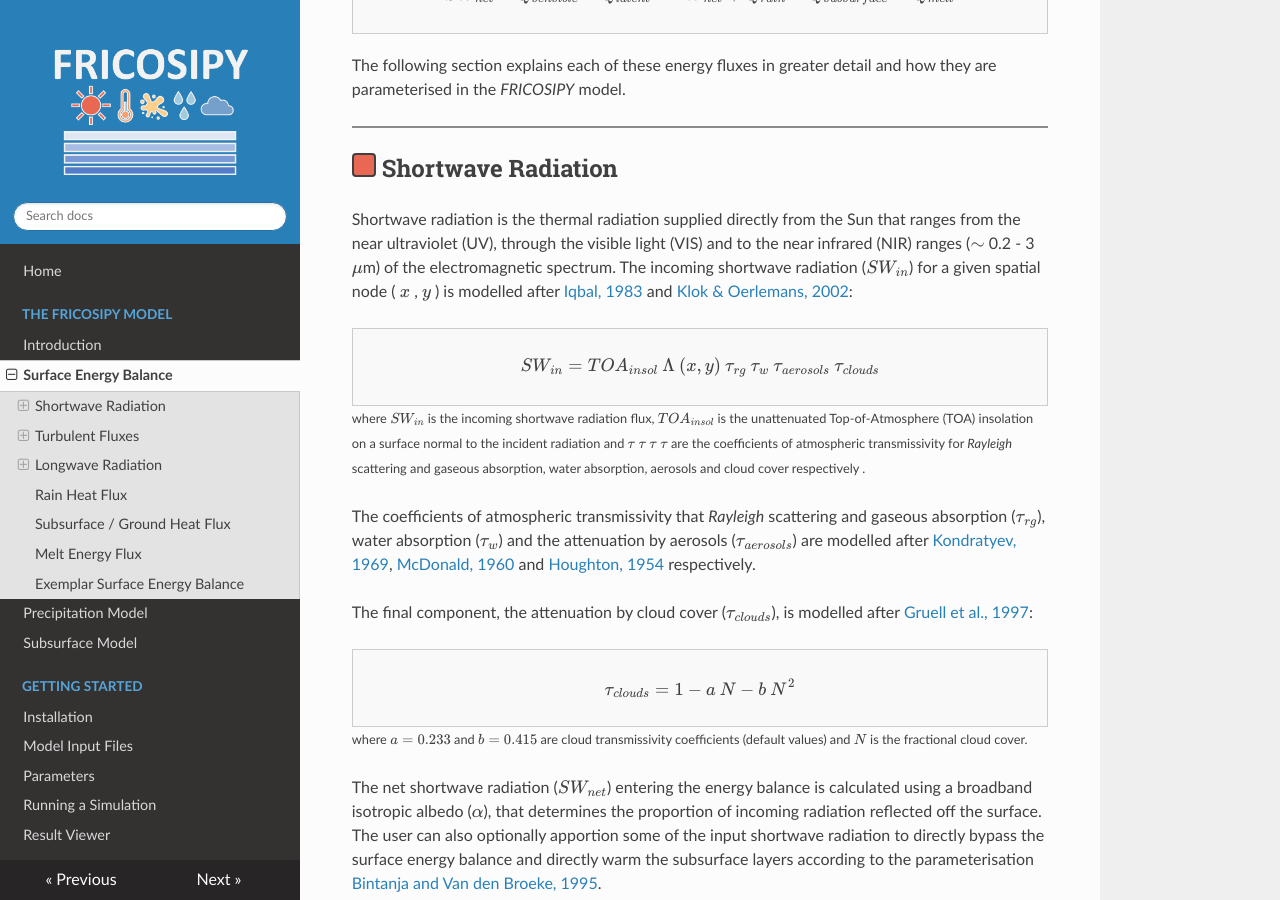
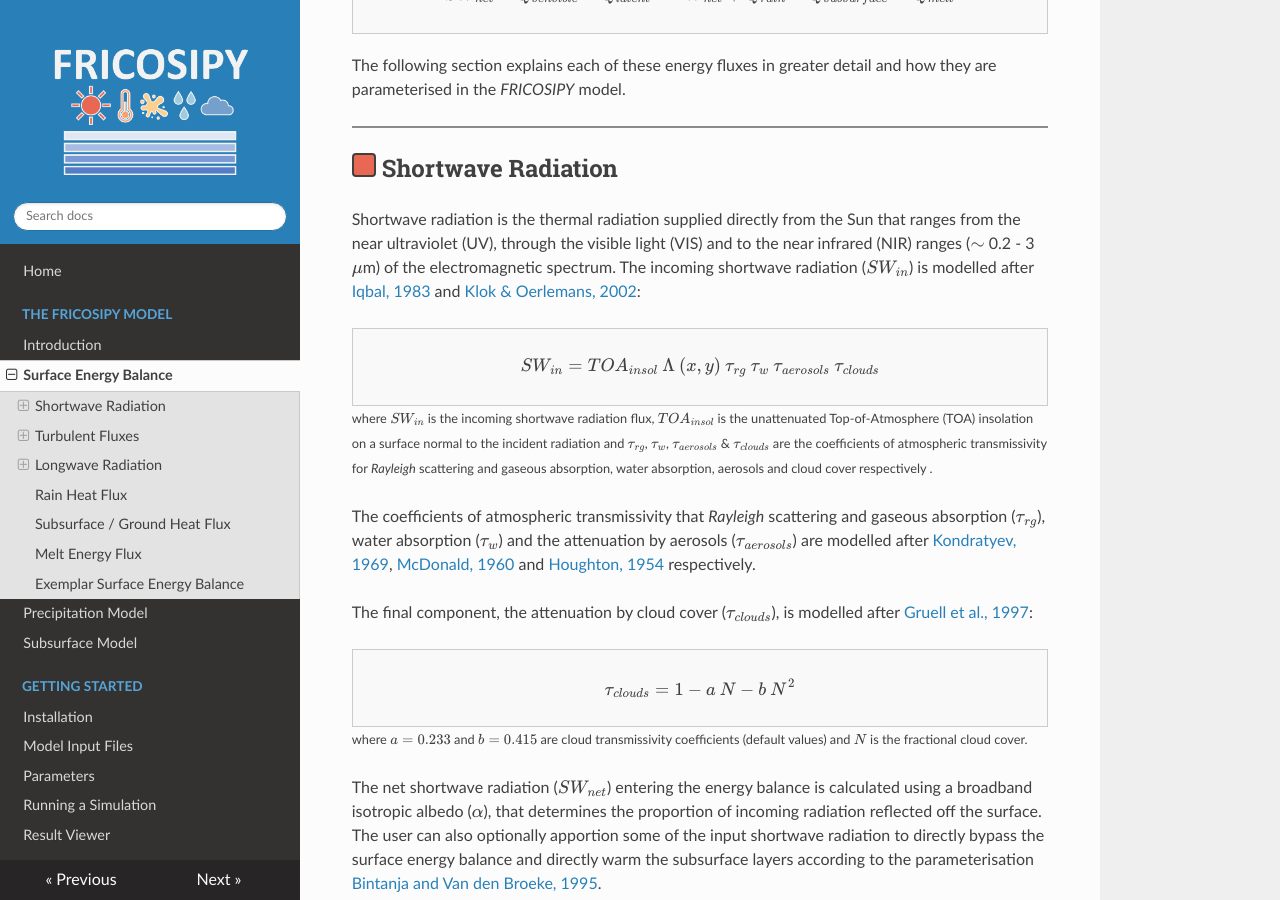
Before and after one commit to MarcusGastaldello/FRICOSIPY, an MkDocs documentation site: the page built from docs/surface_energy_balance.md, in a window 1280 px wide and 900 px high, scrolled down 1173 px. Built offline with MkDocs 1.6.1, drawn with Linux system fonts in a browser that asks for light colours; nearby versions of some CDN libraries.

Commit message:
Update surface_energy_balance.md

```diff
--- a/docs/surface_energy_balance.md
+++ b/docs/surface_energy_balance.md
@@ -39,14 +39,14 @@
 
 ## <span style="display: inline-block; width: 1em; height: 1em;background-color: #E86853; border: 2px solid #404040; border-radius: 4px; "></span>  Shortwave Radiation
 
-Shortwave radiation is the thermal radiation supplied directly from the Sun that ranges from the near ultraviolet (UV), through the visible light (VIS) and to the near infrared (NIR) ranges ($\sim$ 0.2 - 3 $\mu$m) of the electromagnetic spectrum. The incoming shortwave radiation ($SW_{in}$) for a given spatial node ( $x$ , $y$ ) is modelled after [Iqbal, 1983](https://doi.org/10.1016/B978-0-12-373750-2.X5001-0) and [Klok & Oerlemans, 2002](https://doi.org/10.3189/172756502781831133):
+Shortwave radiation is the thermal radiation supplied directly from the Sun that ranges from the near ultraviolet (UV), through the visible light (VIS) and to the near infrared (NIR) ranges ($\sim$ 0.2 - 3 $\mu$m) of the electromagnetic spectrum. The incoming shortwave radiation ($SW_{in}$) is modelled after [Iqbal, 1983](https://doi.org/10.1016/B978-0-12-373750-2.X5001-0) and [Klok & Oerlemans, 2002](https://doi.org/10.3189/172756502781831133):
 
 <div style="border:1px solid #ccc; padding:10px; background:#f9f9f9;">
 $$
 SW_{in} = TOA_{insol} \: \Lambda \: (x,y) \: \tau_{rg} \: \tau_{w} \: \tau_{aerosols} \: \tau_{clouds}
 $$
 </div>
-<small>where $SW_{in}$ is the incoming shortwave radiation flux, $TOA_{insol}$ is the unattenuated Top-of-Atmosphere (TOA) insolation on a surface normal to the incident radiation and $\tau$ $\tau$ $\tau$ $\tau$ are the coefficients of atmospheric transmissivity for *Rayleigh* scattering and gaseous absorption, water absorption, aerosols and cloud cover respectively .</small>
+<small>where $SW_{in}$ is the incoming shortwave radiation flux, $TOA_{insol}$ is the unattenuated Top-of-Atmosphere (TOA) insolation on a surface normal to the incident radiation and $\tau_{rg}$, $\tau_{w}$, $\tau_{aerosols}$ & $\tau_{clouds}$ are the coefficients of atmospheric transmissivity for *Rayleigh* scattering and gaseous absorption, water absorption, aerosols and cloud cover respectively .</small>
 
 The coefficients of atmospheric transmissivity that  *Rayleigh* scattering and gaseous absorption ($\tau_{rg}$), water absorption ($\tau_{w}$) and the attenuation by aerosols ($\tau_{aerosols}$) are modelled after [Kondratyev, 1969](https://shop.elsevier.com/books/radiation-in-the-atmosphere/kondratyev/978-0-12-419050-4), [McDonald, 1960](https://doi.org/10.1175/1520-0469(1960)017%3C0319:DAOSRB%3E2.0.CO;2) and [Houghton, 1954](https://doi.org/10.1175/1520-0469(1954)011%3C0001:OTAHBO%3E2.0.CO;2) respectively.
 
```
